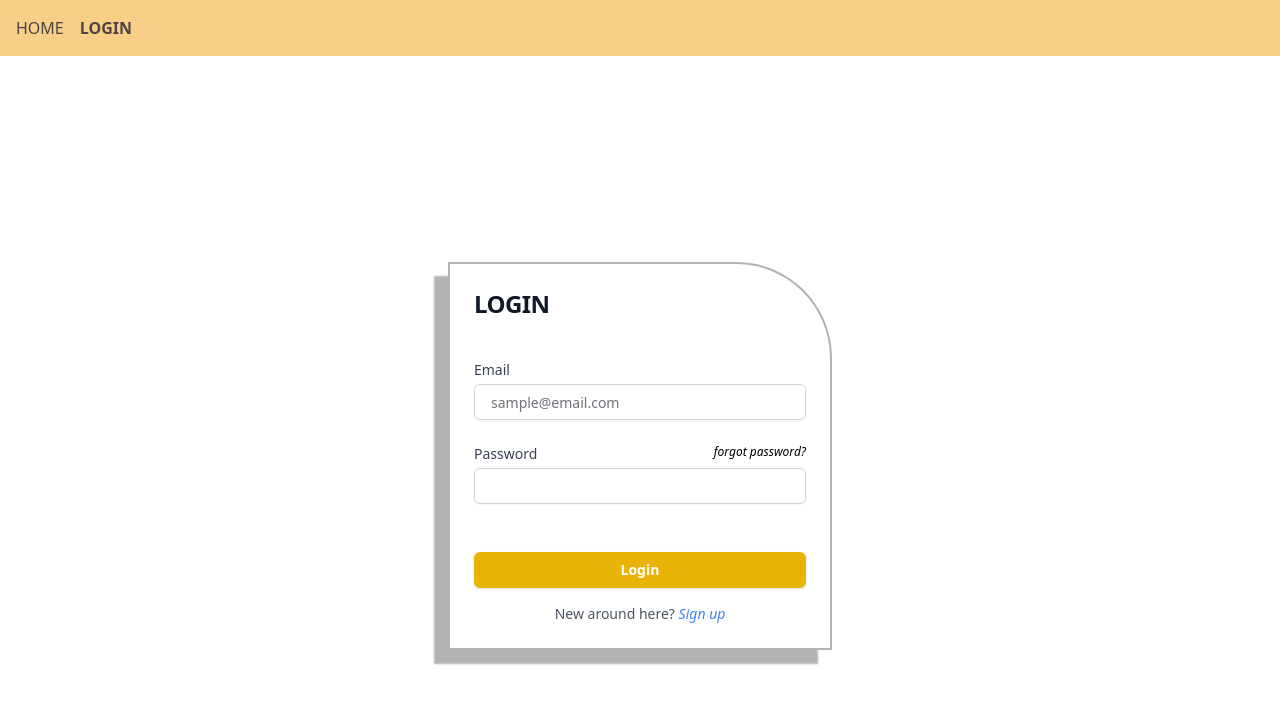
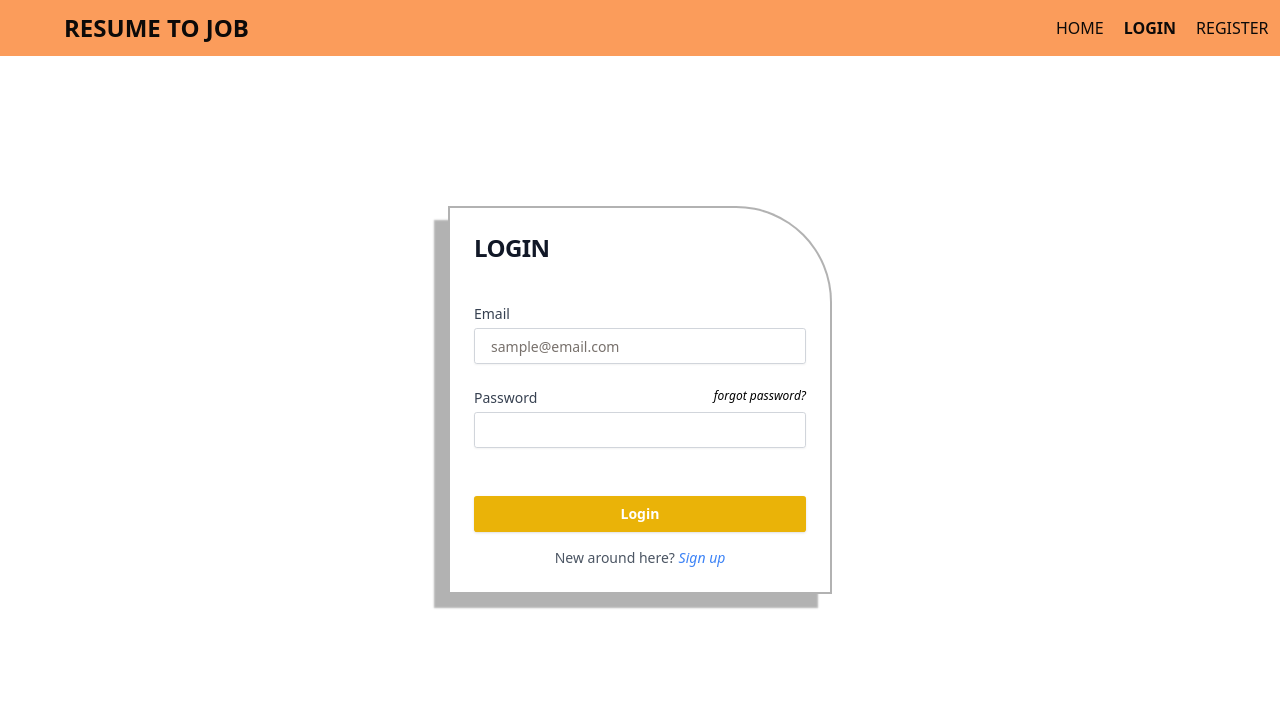
Before and after one commit to Vishrutha-VB24/Job-recommendation-with-resume-analyzer, a React (Vite) app in the folder frontend/: page /login in a window 1280 px wide. Shown: the top 704 px of the page. Built offline with nearby package versions, Linux system fonts and the light colour scheme.

Commit message:
Registration page is almost done

```diff
--- a/frontend/src/components/RegisterForm.tsx
+++ b/frontend/src/components/RegisterForm.tsx
@@ -5,13 +5,12 @@ import { Input } from "./ui/input"
 export default function Register() {
   return (
     <div className="flex items-center justify-center bg-white">
-      <Card className="  p-6 shadow-lg rounded-lg bg-white">
+      <Card className="p-6 shadow-lg rounded-lg bg-white rounded-tr-[6rem] shadow-[-14px_14px_2px_rgba(0,0,0,0.3)] border-2 border-black ">
         <CardHeader>
-          <CardTitle className="text-2xl font-semibold text-center">Resume2Job</CardTitle>
-          <p className="text-center text-gray-600">REGISTER</p>
+          <p className=" text-gray-600 text-2xl font-semibold">REGISTER</p>
         </CardHeader>
         <CardContent>
-          <form className="space-y-4">
+          <form className=" grid grid-cols-2 gap-4">
             <div>
               <label htmlFor="fullname" className="block text-sm font-medium text-gray-700">Full Name</label>
               <Input id="fullname" placeholder="Your Name" type="text" className="w-full mt-1" />
@@ -30,9 +29,9 @@ export default function Register() {
             </div>
           </form>
         </CardContent>
-        <CardFooter>
-          <Button className="w-full bg-blue-600 text-white hover:bg-blue-700 mt-4">Register</Button>
-          <p className="mt-4 text-center text-sm text-gray-600">
+        <CardFooter className="grid w-full grid-cols-2 ">
+          <Button className="col-span-2 w-1/2 mx-auto">Register</Button>
+          <p className="mt-4 text-center text-sm text-gray-600 col-span-2">
             New around here?{" "}
             <a href="/login" className="text-blue-600 hover:underline">
               Sign up
--- a/frontend/src/index.css
+++ b/frontend/src/index.css
@@ -1,61 +1,64 @@
 @tailwind base;
 @tailwind components;
 @tailwind utilities;
+
 @layer base {
   :root {
     --background: 0 0% 100%;
-    --foreground: 240 10% 3.9%;
+    --foreground: 20 14.3% 4.1%;
     --card: 0 0% 100%;
-    --card-foreground: 240 10% 3.9%;
+    --card-foreground: 20 14.3% 4.1%;
     --popover: 0 0% 100%;
-    --popover-foreground: 240 10% 3.9%;
-    --primary: 240 5.9% 10%;
-    --primary-foreground: 0 0% 98%;
-    --secondary: 240 4.8% 95.9%;
-    --secondary-foreground: 240 5.9% 10%;
-    --muted: 240 4.8% 95.9%;
-    --muted-foreground: 240 3.8% 46.1%;
-    --accent: 240 4.8% 95.9%;
-    --accent-foreground: 240 5.9% 10%;
+    --popover-foreground: 20 14.3% 4.1%;
+    --primary: 24.6 95% 53.1%;
+    --primary-foreground: 60 9.1% 97.8%;
+    --secondary: 60 4.8% 95.9%;
+    --secondary-foreground: 24 9.8% 10%;
+    --muted: 60 4.8% 95.9%;
+    --muted-foreground: 25 5.3% 44.7%;
+    --accent: 60 4.8% 95.9%;
+    --accent-foreground: 24 9.8% 10%;
     --destructive: 0 84.2% 60.2%;
-    --destructive-foreground: 0 0% 98%;
-    --border: 240 5.9% 90%;
-    --input: 240 5.9% 90%;
-    --ring: 240 10% 3.9%;
+    --destructive-foreground: 60 9.1% 97.8%;
+    --border: 20 5.9% 90%;
+    --input: 20 5.9% 90%;
+    --ring: 24.6 95% 53.1%;
+    --radius: 0.3rem;
     --chart-1: 12 76% 61%;
     --chart-2: 173 58% 39%;
     --chart-3: 197 37% 24%;
     --chart-4: 43 74% 66%;
     --chart-5: 27 87% 67%;
-    --radius: 0.5rem
   }
+
   .dark {
-    --background: 240 10% 3.9%;
-    --foreground: 0 0% 98%;
-    --card: 240 10% 3.9%;
-    --card-foreground: 0 0% 98%;
-    --popover: 240 10% 3.9%;
-    --popover-foreground: 0 0% 98%;
-    --primary: 0 0% 98%;
-    --primary-foreground: 240 5.9% 10%;
-    --secondary: 240 3.7% 15.9%;
-    --secondary-foreground: 0 0% 98%;
-    --muted: 240 3.7% 15.9%;
-    --muted-foreground: 240 5% 64.9%;
-    --accent: 240 3.7% 15.9%;
-    --accent-foreground: 0 0% 98%;
-    --destructive: 0 62.8% 30.6%;
-    --destructive-foreground: 0 0% 98%;
-    --border: 240 3.7% 15.9%;
-    --input: 240 3.7% 15.9%;
-    --ring: 240 4.9% 83.9%;
+    --background: 20 14.3% 4.1%;
+    --foreground: 60 9.1% 97.8%;
+    --card: 20 14.3% 4.1%;
+    --card-foreground: 60 9.1% 97.8%;
+    --popover: 20 14.3% 4.1%;
+    --popover-foreground: 60 9.1% 97.8%;
+    --primary: 20.5 90.2% 48.2%;
+    --primary-foreground: 60 9.1% 97.8%;
+    --secondary: 12 6.5% 15.1%;
+    --secondary-foreground: 60 9.1% 97.8%;
+    --muted: 12 6.5% 15.1%;
+    --muted-foreground: 24 5.4% 63.9%;
+    --accent: 12 6.5% 15.1%;
+    --accent-foreground: 60 9.1% 97.8%;
+    --destructive: 0 72.2% 50.6%;
+    --destructive-foreground: 60 9.1% 97.8%;
+    --border: 12 6.5% 15.1%;
+    --input: 12 6.5% 15.1%;
+    --ring: 20.5 90.2% 48.2%;
     --chart-1: 220 70% 50%;
     --chart-2: 160 60% 45%;
     --chart-3: 30 80% 55%;
     --chart-4: 280 65% 60%;
-    --chart-5: 340 75% 55%
+    --chart-5: 340 75% 55%;
   }
 }
+
 @layer base {
   * {
     @apply border-border;
--- a/frontend/src/routes/__root.tsx
+++ b/frontend/src/routes/__root.tsx
@@ -6,14 +6,37 @@ import { TanStackRouterDevtools } from '@tanstack/router-devtools'
 export const Route = createRootRoute({
   component: () => (
     <>
-      <nav className="text-white p-4 flex justify-between items-center top-0" style={{backgroundColor:"#F7CF87",color:"#4D4646"}}>
+      {/* <nav className="text-white p-4 flex justify-between items-center top-0" style={{backgroundColor:"#F7CF87",color:"#4D4646"}}>
         <div className="flex space-x-4">
+
+
+        </div>
+      </nav> */}
+      <nav
+        className='fixed top-0 left-0 bg-primary/70 h-[3.5rem] w-screen px-16 flex justify-between items-center'
+      >
+        <div className='logo'>
+            <h1 className='text-2xl font-semibold'>RESUME TO JOB</h1>
+        </div>
+        <div className='navlist w-40 '>
+          <ul className='flex gap-5'>
+            <li>
               <Link to="/" className="[&.active]:font-bold">
                 HOME
               </Link>
+            </li>
+            <li>
               <Link to="/login" className="[&.active]:font-bold">
                 LOGIN
               </Link>
+            </li>
+            <li>
+              <Link to="/register" className="[&.active]:font-bold">
+                REGISTER
+              </Link>
+            </li>
+          </ul>
+
         </div>
       </nav>
       <Outlet/>
```
Lines whose indentation alone changed are shown as unchanged.
